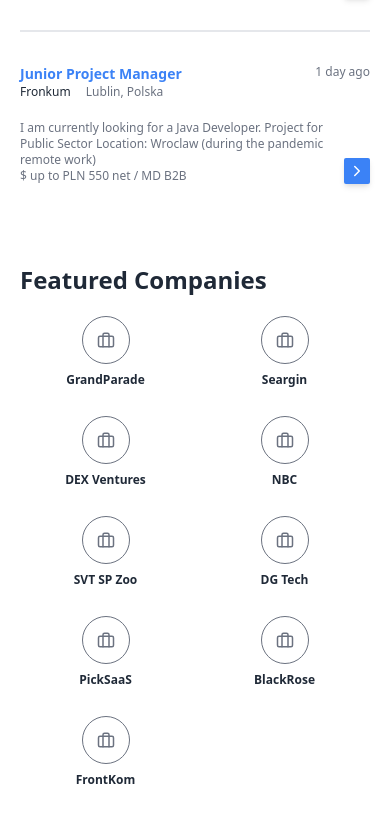
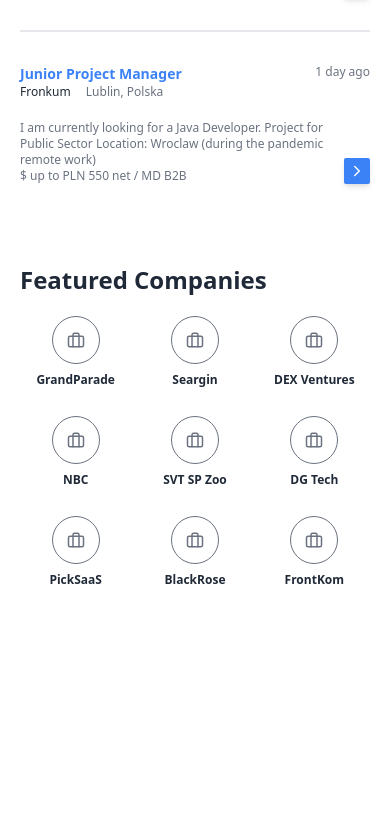
Before and after one commit to Ahmzyjazzy/turin-jjo-fe, a React (Create React App) app: page / in a window 390 px wide. Shown: the part 692-1514 px from the top of the page. After the commit the page ends 1432 px from the top, so only its background shows below. Built offline with nearby package versions, Linux system fonts and the light colour scheme.

Commit message:
adjust hero bg image on desktop and add truncate to company list

```diff
--- a/src/App.css
+++ b/src/App.css
@@ -29,6 +29,7 @@
 .hero-section {
   background-image: url(https://images.pexels.com/photos/48753/pexels-photo-48753.jpeg?auto=compress&cs=tinysrgb&dpr=2&h=650&w=940);
   @apply bg-gray-600 bg-cover bg-no-repeat bg-blend-overlay;
+  background-position-y: -100px;
 }
 
 /* offer */
@@ -68,5 +69,11 @@
   @apply rounded-full border border-gray-500 w-12 h-12 flex justify-center items-center;
 }
 .feature-company__item--title {
-  @apply font-bold text-xs text-gray-800 mt-2;
+  @apply font-bold text-xs text-gray-800 mt-2 w-full truncate text-center;
 }
+
+@media screen and (max-width: 640px) {
+  .hero-section {
+    background-position-y: top;
+  }
+}
--- a/src/App.js
+++ b/src/App.js
@@ -73,7 +73,7 @@
           <div className="flex flex-row flex-wrap justify-between items-center py-0 md:py-5 mb-5 md:mb-3">
             <h1 className="heading-2 font-extrabold text-gray-800">Featured Companies</h1>
           </div>
-          <ul className="grid grid-rows-4 grid-cols-2 md:grid-rows-1 md:grid-cols-9 gap-2">
+          <ul className="grid grid-rows-4 grid-cols-3 md:grid-rows-1 md:grid-cols-9 gap-2">
             <li className="feature-company__item">
               <div className="feature-company__item--icon">
                 <FiBriefcase className="text-lg" />
```
